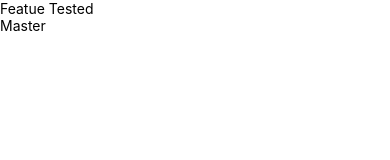
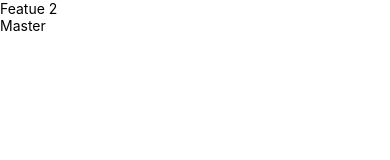
Before and after one commit to tayyabjamil/gitKraken, a React Native app: screen / in a window 390 px wide. Shown: the top 160 px of the page. Built offline with nearby package versions, Linux system fonts and the light colour scheme.

Commit message:
feature 2

```diff
--- a/App.js
+++ b/App.js
@@ -5,7 +5,7 @@ export default class App extends Component {
   render() {
     return (
       <View>
-        <Text>Featue Tested</Text>
+        <Text>Featue 2 </Text>
         <Text>Master</Text>
 
       </View>
```
